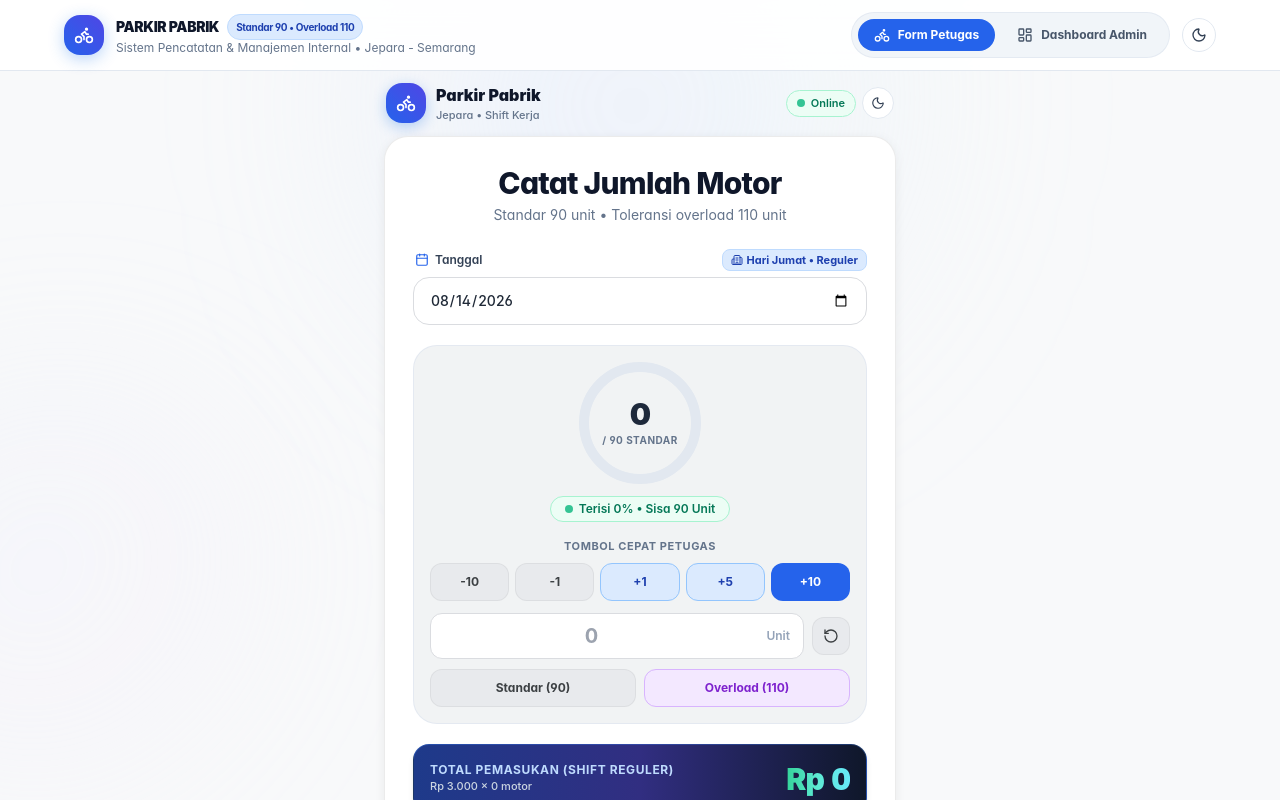
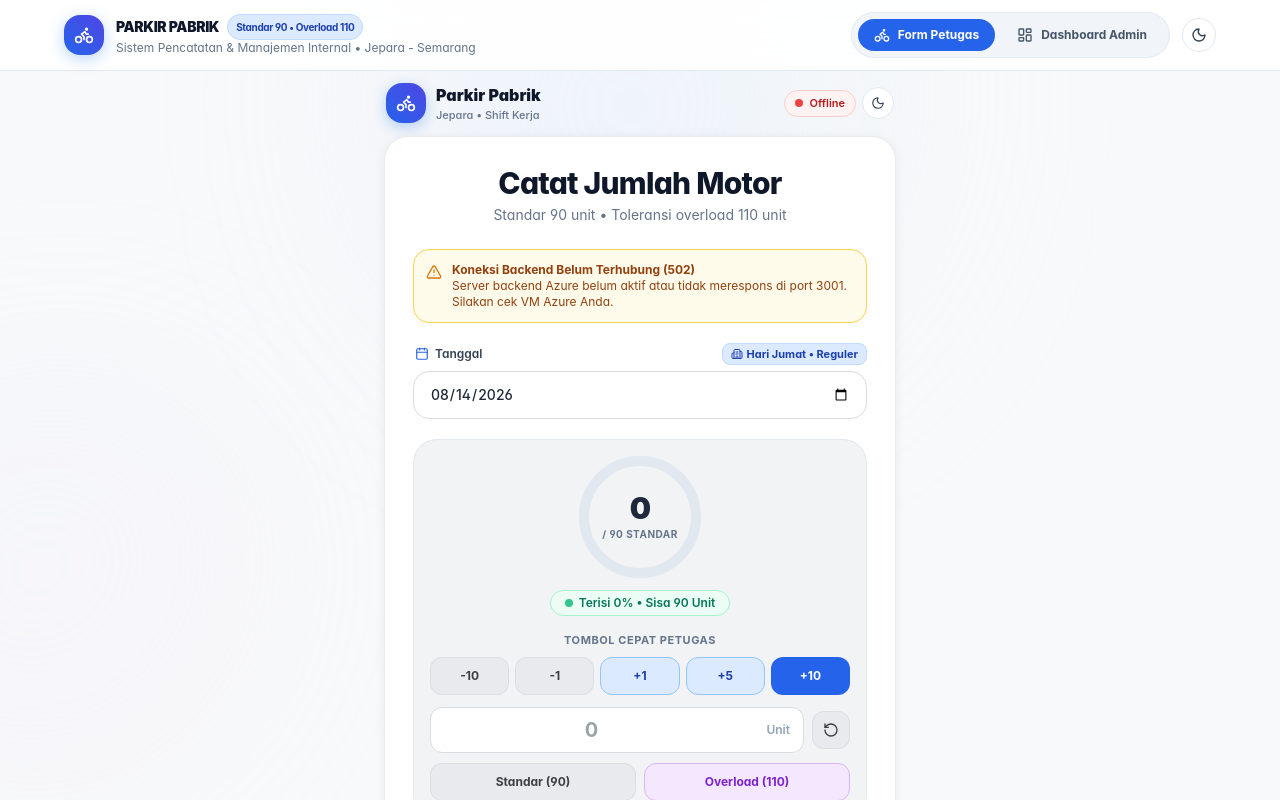
Before and after one commit to arhaqx/catatan-parkir, a React app in the folder frontend/: page / in a window 1280 px wide. Shown: the top 800 px of the page. Built offline with nearby package versions, Linux system fonts and the light colour scheme; no server answers; the HTML template or start-up script is replaced by a standard one.

Commit message:
fix: real-time server health check badge and offline warning banner

```diff
--- a/frontend/src/components/EmployeeForm.jsx
+++ b/frontend/src/components/EmployeeForm.jsx
@@ -20,7 +20,7 @@ import {
   X
 } from 'lucide-react';
 import confetti from 'canvas-confetti';
-import { createReport } from '../api';
+import { createReport, checkServerHealth } from '../api';
 import AuroraBackground from './ui/AuroraBackground';
 import M3Card from './ui/M3Card';
 import CapacityGauge from './ui/CapacityGauge';
@@ -35,6 +35,24 @@ const EmployeeForm = () => {
   const [photoPreview, setPhotoPreview] = useState('');
   const [status, setStatus] = useState({ type: '', message: '' });
   const [loading, setLoading] = useState(false);
+  const [serverStatus, setServerStatus] = useState('checking'); // 'online' | 'offline' | 'checking'
+
+  // Live Server Health Check
+  useEffect(() => {
+    let isMounted = true;
+    const verifyServer = async () => {
+      const res = await checkServerHealth();
+      if (isMounted) {
+        setServerStatus(res.ok ? 'online' : 'offline');
+      }
+    };
+    verifyServer();
+    const interval = setInterval(verifyServer, 20000);
+    return () => {
+      isMounted = false;
+      clearInterval(interval);
+    };
+  }, []);
 
   const RATE_PER_MOTORCYCLE = 3000;
   const STANDARD_CAPACITY = 90; // Kapasitas normal
@@ -222,9 +240,23 @@ const EmployeeForm = () => {
 
         {/* Status Chip & Theme Switcher */}
         <div className="flex items-center gap-1.5 shrink-0">
-          <div className="flex items-center gap-1.5 px-2.5 py-1 rounded-full bg-emerald-50 dark:bg-m3-surface-high border border-emerald-200 dark:border-white/10 text-emerald-700 dark:text-m3-tertiary shadow-2xs">
-            <span className="w-2 h-2 rounded-full bg-emerald-500 dark:bg-m3-tertiary animate-pulse shrink-0" />
-            <span className="font-semibold text-[10px] sm:text-[11px]">Online</span>
+          <div className={`flex items-center gap-1.5 px-2.5 py-1 rounded-full border shadow-2xs transition-all ${
+            serverStatus === 'online'
+              ? 'bg-emerald-50 dark:bg-emerald-950/60 border-emerald-200 dark:border-emerald-500/30 text-emerald-700 dark:text-emerald-300'
+              : serverStatus === 'offline'
+              ? 'bg-red-50 dark:bg-red-950/60 border-red-200 dark:border-red-500/30 text-red-700 dark:text-red-300'
+              : 'bg-amber-50 dark:bg-amber-950/60 border-amber-200 dark:border-amber-500/30 text-amber-700 dark:text-amber-300'
+          }`}>
+            <span className={`w-2 h-2 rounded-full shrink-0 ${
+              serverStatus === 'online'
+                ? 'bg-emerald-500 animate-pulse'
+                : serverStatus === 'offline'
+                ? 'bg-red-500'
+                : 'bg-amber-500 animate-pulse'
+            }`} />
+            <span className="font-semibold text-[10px] sm:text-[11px]">
+              {serverStatus === 'online' ? 'Online' : serverStatus === 'offline' ? 'Offline' : 'Cek...'}
+            </span>
           </div>
 
           <ThemeToggle size="sm" />
@@ -266,6 +298,19 @@ const EmployeeForm = () => {
             >
               <X className="w-4 h-4" />
             </button>
+          </div>
+        )}
+
+        {/* Server Offline Warning Banner */}
+        {serverStatus === 'offline' && !status.message && (
+          <div className="mb-4 sm:mb-5 p-3 rounded-2xl bg-amber-50 dark:bg-amber-950/70 text-amber-800 dark:text-amber-200 border border-amber-300 dark:border-amber-500/40 text-xs flex items-start gap-2.5 shadow-xs">
+            <AlertTriangle className="w-4 h-4 shrink-0 mt-0.5 text-amber-600 dark:text-amber-400" />
+            <div className="flex-1">
+              <strong className="block font-bold">Koneksi Backend Belum Terhubung (502)</strong>
+              <span>
+                Server backend Azure belum aktif atau tidak merespons di port 3001. Silakan cek VM Azure Anda.
+              </span>
+            </div>
           </div>
         )}
 
```
